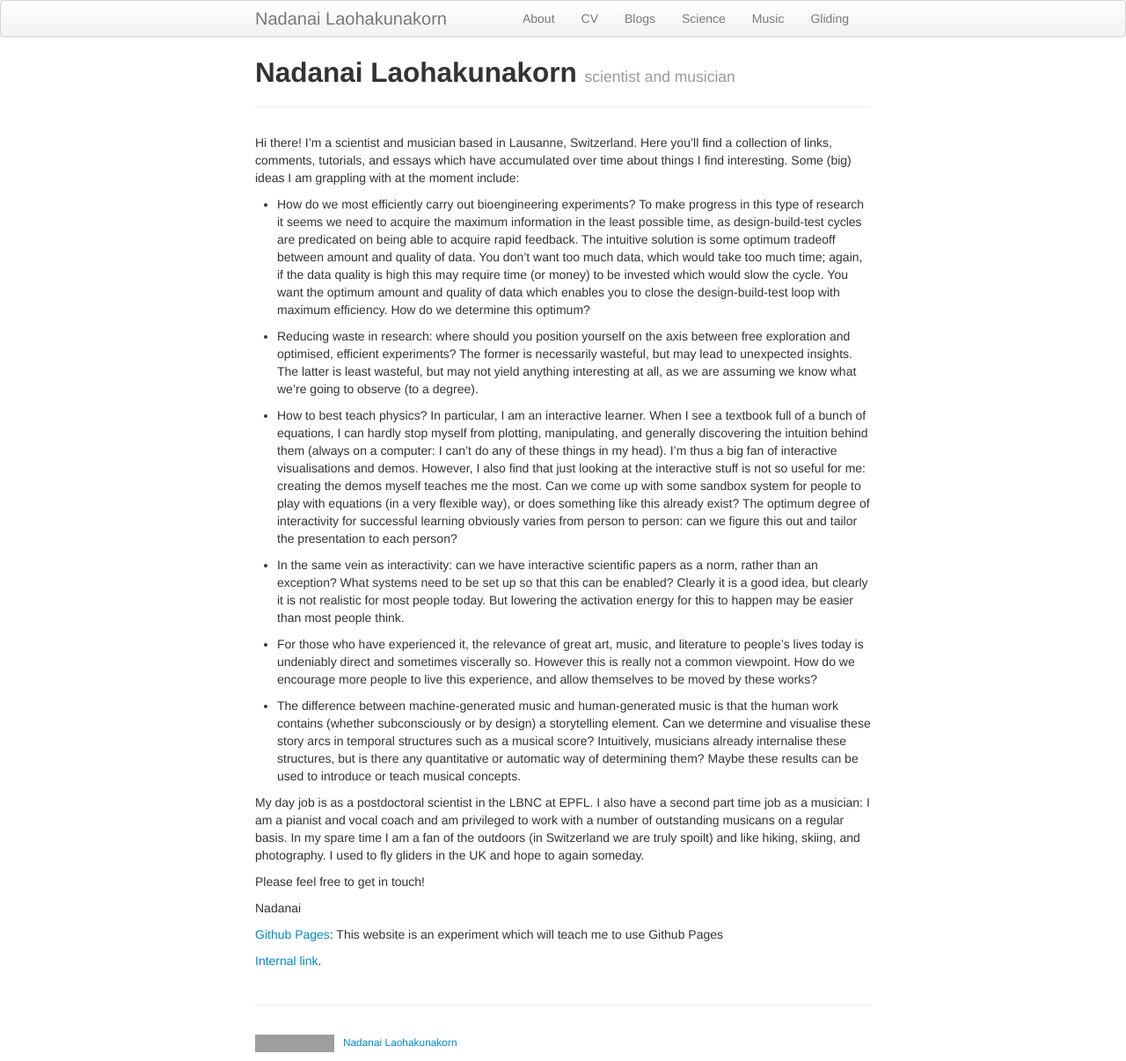
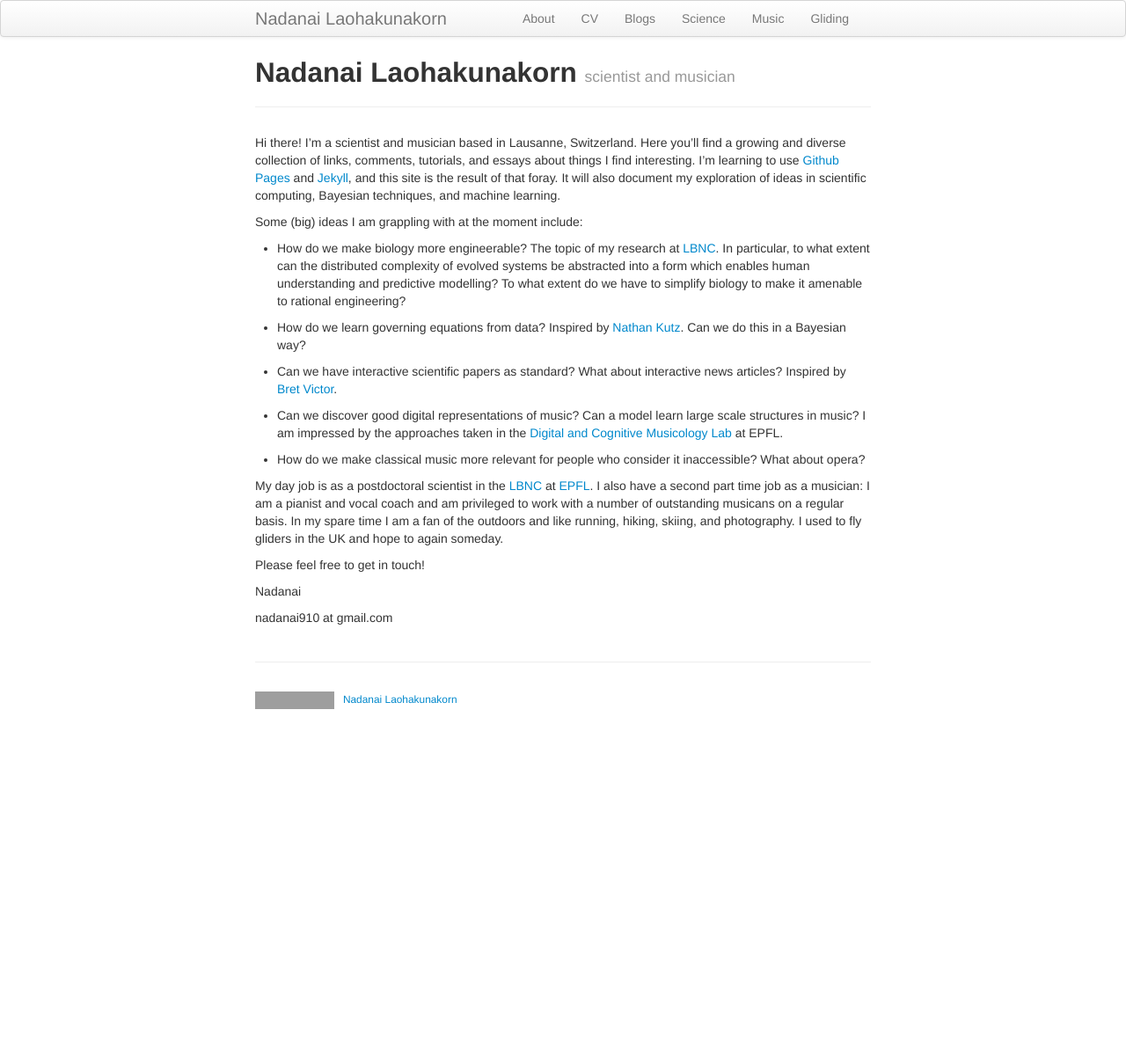
Before and after one commit to nadanai263/nadanai263.github.io, a Jekyll site: the page built from index.md, in a window 1280 px wide. Shown: the whole page at 88% size. Built offline with Jekyll 4.4.1, drawn with Linux system fonts in a browser that asks for light colours; after the commit the page ends 900 px from its top, so only the background shows below that; grey boxes are pictures that could not be loaded.

Commit message:
Added more pages

```diff
--- a/_config.yml
+++ b/_config.yml
@@ -22,7 +22,7 @@
 # Tell Github to use the kramdown markdown interpreter
 # (see https://help.github.com/articles/migrating-your-pages-site-from-maruku)
 markdown: kramdown
-
+theme: slate
 # All Jekyll-Bootstrap specific configurations are namespaced into this hash
 #
 JB :
--- a/index.md
+++ b/index.md
@@ -5,27 +5,24 @@
 description: a website about me, my science, and musical activities
 ---
 
-Hi there! I'm a scientist and musician based in Lausanne, Switzerland. Here you'll find a collection of links, comments, tutorials, and essays which have accumulated over time about things I find interesting. Some (big) ideas I am grappling with at the moment include:
+Hi there! I'm a scientist and musician based in Lausanne, Switzerland. Here you'll find a growing and diverse collection of links, comments, tutorials, and essays about things I find interesting. I'm learning to use [Github Pages](https://pages.github.com) and [Jekyll](https://jekyllrb.com), and this site is the result of that foray. It will also document my exploration of ideas in scientific computing, Bayesian techniques, and machine learning.
 
-- How do we most efficiently carry out bioengineering experiments? To make progress in this type of research it seems we need to acquire the maximum information in the least possible time, as design-build-test cycles are predicated on being able to acquire rapid feedback. The intuitive solution is some optimum tradeoff between amount and quality of data. You don't want too much data, which would take too much time; again, if the data quality is high this may require time (or money) to be invested which would slow the cycle. You want the optimum amount and quality of data which enables you to close the design-build-test loop with maximum efficiency. How do we determine this optimum?
+ Some (big) ideas I am grappling with at the moment include:
 
-- Reducing waste in research: where should you position yourself on the axis between free exploration and optimised, efficient experiments? The former is necessarily wasteful, but may lead to unexpected insights. The latter is least wasteful, but may not yield anything interesting at all, as we are assuming we know what we're going to observe (to a degree).
+- How do we make biology more engineerable? The topic of my research at [LBNC](http://lbnc.epfl.ch). In particular, to what extent can the distributed complexity of evolved systems be abstracted into a form which enables human understanding and predictive modelling? To what extent do we have to simplify biology to make it amenable to rational engineering?
 
-- How to best teach physics? In particular, I am an interactive learner. When I see a textbook full of a bunch of equations, I can hardly stop myself from plotting, manipulating, and generally discovering the intuition behind them (always on a computer: I can't do any of these things in my head). I'm thus a big fan of interactive visualisations and demos. However, I also find that just looking at the interactive stuff is not so useful for me: creating the demos myself teaches me the most. Can we come up with some sandbox system for people to play with equations (in a very flexible way), or does something like this already exist? The optimum degree of interactivity for successful learning obviously varies from person to person: can we figure this out and tailor the presentation to each person?
+- How do we learn governing equations from data? Inspired by [Nathan Kutz](https://faculty.washington.edu/kutz/). Can we do this in a Bayesian way?
 
-- In the same vein as interactivity: can we have interactive scientific papers as a norm, rather than an exception? What systems need to be set up so that this can be enabled? Clearly it is a good idea, but clearly it is not realistic for most people today. But lowering the activation energy for this to happen may be easier than most people think.
+- Can we have interactive scientific papers as standard? What about interactive news articles? Inspired by [Bret Victor](http://worrydream.com).
 
-- For those who have experienced it, the relevance of great art, music, and literature to people's lives today is undeniably direct and sometimes viscerally so. However this is really not a common viewpoint. How do we encourage more people to live this experience, and allow themselves to be moved by these works?
+- Can we discover good digital representations of music? Can a model learn large scale structures in music? I am impressed by the approaches taken in the [Digital and Cognitive Musicology Lab](https://dcml.epfl.ch) at EPFL.
 
-- The difference between machine-generated music and human-generated music is that the human work contains (whether subconsciously or by design) a storytelling element. Can we determine and visualise these story arcs in temporal structures such as a musical score? Intuitively, musicians already internalise these structures, but is there any quantitative or automatic way of determining them? Maybe these results can be used to introduce or teach musical concepts.
+- How do we make classical music more relevant for people who consider it inaccessible? What about opera?
 
-My day job is as a postdoctoral scientist in the LBNC at EPFL. I also have a second part time job as a musician: I am a pianist and vocal coach and am privileged to work with a number of outstanding musicans on a regular basis. In my spare time I am a fan of the outdoors (in Switzerland we are truly spoilt) and like hiking, skiing, and photography. I used to fly gliders in the UK and hope to again someday.
+My day job is as a postdoctoral scientist in the [LBNC](http://lbnc.epfl.ch) at [EPFL](https://www.epfl.ch/index.en.html). I also have a second part time job as a musician: I am a pianist and vocal coach and am privileged to work with a number of outstanding musicans on a regular basis. In my spare time I am a fan of the outdoors and like running, hiking, skiing, and photography. I used to fly gliders in the UK and hope to again someday.
 
 Please feel free to get in touch!
 
 Nadanai
 
-
-[Github Pages](https://pages.github.com): This website is an experiment which will teach me to use Github Pages
-
-[Internal link](/pages/about.html).
+nadanai910 at gmail.com
```
Also changed, not shown: pages/CV.md (deleted, +0 -7 lines), pages/about.md (deleted, +0 -7 lines), pages/gliding.md (+17 -3 lines), pages/music.md (+20 -0 lines), assets/images/59162_437937603069_6728028_n.jpg (added), assets/images/DSC_6406_011.jpg (added), assets/images/DSC_6485_051.jpg (added), assets/images/IMG_1283.jpg (added), assets/images/IMG_1296.jpg (added), assets/images/IMG_1362.jpg (added), assets/images/IMG_2850.jpg (added), 1 other file.
